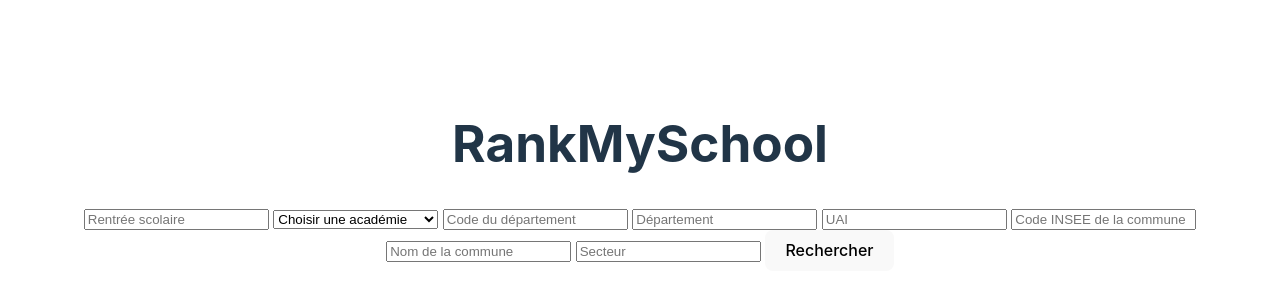
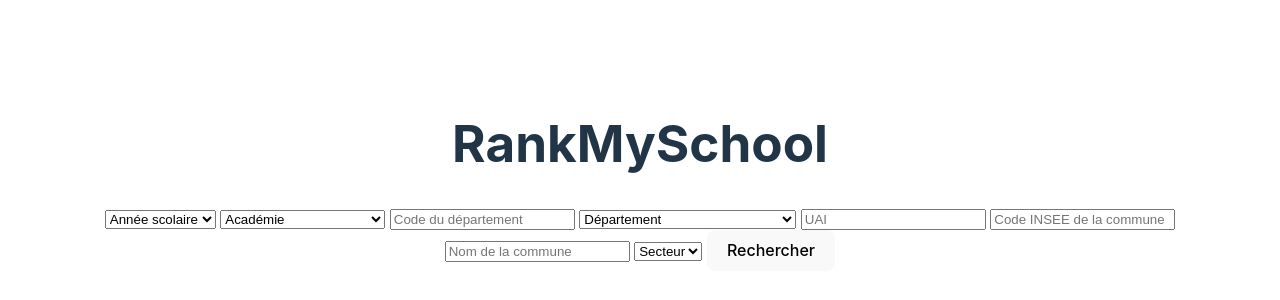
Before and after one commit to PreziosiR/RankMySchool, a Svelte app: page / in a window 1280 px wide. Shown: the part 216-516 px from the top of the page. Built offline with nearby package versions, Linux system fonts and the light colour scheme.

Commit message:
petit refacto des constantes + ajout de choix dans les listes déroulantes

```diff
--- a/src/App.svelte
+++ b/src/App.svelte
@@ -1,4 +1,11 @@
 <script>
+  import {
+    academies,
+    rentree_scolaire,
+    secteurs,
+    encodeParam,
+    departements,
+  } from "./utils.js";
   let schoolsDataset = { results: [] };
   let filteredResults = [];
   let rentreeScolaireFilter = "";
@@ -10,63 +17,11 @@
   let nomDeLaCommuneFilter = "";
   let secteurFilter = "";
 
-  const academies = [
-    "AIX-MARSEILLE",
-    "AMIENS",
-    "BESANCON",
-    "BORDEAUX",
-    "CAEN",
-    "CLERMONT-FERRAND",
-    "CORSE",
-    "CRETEIL",
-    "DIJON",
-    "GRENOBLE",
-    "GUADELOUPE",
-    "GUYANE",
-    "LA REUNION",
-    "LILLE",
-    "LIMOGES",
-    "LYON",
-    "MARTINIQUE",
-    "MAYOTTE",
-    "MONTPELLIER",
-    "NANCY-METZ",
-    "NANTES",
-    "NICE",
-    "NORMANDIE",
-    "ORLEANS-TOURS",
-    "PARIS",
-    "POITIERS",
-    "REIMS",
-    "RENNES",
-    "ROUEN",
-    "STRASBOURG",
-    "TOULOUSE",
-    "VERSAILLES"
-  ];
-
-  // Fonction d'assistance pour encoder les paramètres d'URL
-  function encodeParam(key, value) {
-    return `refine=${encodeURIComponent(key)}:${encodeURIComponent(value)}`;
-  }
-
   async function fetchData() {
     let baseUrl =
       "https://data.education.gouv.fr/api/explore/v2.1/catalog/datasets/fr-en-ips_ecoles_v2/records";
     let selectFields = [];
     let filters = [];
-
-    // Déterminer quels champs sélectionner en fonction des filtres renseignés
-    // if (rentreeScolaireFilter) selectFields.push("rentree_scolaire");
-    // if (academieFilter) selectFields.push("academie");
-    // if (codeDuDepartementFilter) selectFields.push("code_du_departement");
-    // if (departementFilter) selectFields.push("departement");
-    // if (uaiFilter) selectFields.push("uai");
-    // if (codeInseeDeLaCommuneFilter)
-    //   selectFields.push("code_insee_de_la_commune");
-    // if (nomDeLaCommuneFilter) selectFields.push("nom_de_la_commune");
-    // if (secteurFilter) selectFields.push("secteur");
-
 
     // Ajouter les filtres à l'URL
     if (rentreeScolaireFilter)
@@ -89,7 +44,7 @@
     if (selectFields.length > 0) {
       url += `&select=${encodeURIComponent(selectFields.join(","))}`;
     }
-      if (filters.length > 0) url += '&' + filters.join('&');
+    if (filters.length > 0) url += "&" + filters.join("&");
 
     // Construire l'URL avec les champs sélectionnés et les filtres
     const response = await fetch(url);
@@ -100,13 +55,14 @@
 
 <h1>RankMySchool</h1>
 <div>
-  <input
-    type="text"
-    placeholder="Rentrée scolaire"
-    bind:value={rentreeScolaireFilter}
-  />
+  <select bind:value={rentreeScolaireFilter}>
+    <option value="">Année scolaire</option>
+    {#each rentree_scolaire as year}
+      <option value={year}>{year}</option>
+    {/each}
+  </select>
   <select bind:value={academieFilter}>
-    <option value="">Choisir une académie</option>
+    <option value="">Académie</option>
     {#each academies as academie}
       <option value={academie}>{academie}</option>
     {/each}
@@ -116,7 +72,12 @@
     placeholder="Code du département"
     bind:value={codeDuDepartementFilter}
   />
-  <input type="text" placeholder="Département" bind:value={departementFilter} />
+  <select bind:value={departementFilter}>
+    <option value="">Département</option>
+    {#each departements as departement}
+      <option value={departement}>{departement}</option>
+    {/each}
+  </select>
     <input type="text" placeholder="UAI" bind:value={uaiFilter} />
     <input
       type="text"
@@ -128,7 +89,12 @@
       placeholder="Nom de la commune"
       bind:value={nomDeLaCommuneFilter}
     />
-  <input type="text" placeholder="Secteur" bind:value={secteurFilter} />
+    <select bind:value={secteurFilter}>
+      <option value="">Secteur</option>
+      {#each secteurs as secteur}
+        <option value={secteur}>{secteur}</option>
+      {/each}
+    </select>
     <button on:click={fetchData}>Rechercher</button>
 </div>
 <ul>
--- /dev/null
+++ b/src/utils.js
@@ -0,0 +1,156 @@
+export const academies = [
+  "AIX-MARSEILLE",
+  "AMIENS",
+  "BESANCON",
+  "BORDEAUX",
+  "CAEN",
+  "CLERMONT-FERRAND",
+  "CORSE",
+  "CRETEIL",
+  "DIJON",
+  "GRENOBLE",
+  "GUADELOUPE",
+  "GUYANE",
+  "LA REUNION",
+  "LILLE",
+  "LIMOGES",
+  "LYON",
+  "MARTINIQUE",
+  "MAYOTTE",
+  "MONTPELLIER",
+  "NANCY-METZ",
+  "NANTES",
+  "NICE",
+  "NORMANDIE",
+  "ORLEANS-TOURS",
+  "PARIS",
+  "POITIERS",
+  "REIMS",
+  "RENNES",
+  "ROUEN",
+  "STRASBOURG",
+  "TOULOUSE",
+  "VERSAILLES",
+];
+
+export const rentree_scolaire = [
+  "2016-2017",
+  "2017-2018",
+  "2018-2019",
+  "2019-2020",
+  "2020-2021",
+  "2021-2022",
+];
+
+export const secteurs = [
+  "public",
+  "prive",
+];
+
+export const departements = [
+  "AIN",
+  "AISNE",
+  "ALLIER",
+  "ALPES-DE-HAUTE-PROVENCE",
+  "ALPES-MARITIMES",
+  "ARDECHE",
+  "ARDENNES",
+  "ARIEGE",
+  "AUBE",
+  "AUDE",
+  "AVEYRON",
+  "BAS-RHIN",
+  "BOUCHES-DU-RHONE",
+  "CALVADOS",
+  "CANTAL",
+  "CHARENTE",
+  "CHARENTE-MARITIME",
+  "CHER",
+  "CORREZE",
+  "CORSE-DU-SUD",
+  "COTE D\'OR",
+  "COTES D\'ARMOR",
+  "CREUSE",
+  "DEUX-SEVRES",
+  "DORDOGNE",
+  "DOUBS",
+  "DROME",
+  "ESSONNE",
+  "EURE",
+  "EURE-ET-LOIR",
+  "FINISTERE",
+  "GARD",
+  "GERS",
+  "GIRONDE",
+  "GUADELOUPE",
+  "GUYANE",
+  "HAUT-RHIN",
+  "HAUTE SAVOIE",
+  "HAUTE-CORSE",
+  "HAUTE-GARONNE",
+  "HAUTE-LOIRE",
+  "HAUTE-MARNE",
+  "HAUTE-SAONE",
+  "HAUTE-VIENNE",
+  "HAUTES-ALPES",
+  "HAUTES-PYRENEES",
+  "HAUTS-DE-SEINE",
+  "HERAULT",
+  "ILLE-ET-VILAINE",
+  "INDRE",
+  "INDRE-ET-LOIRE",
+  "ISERE",
+  "JURA",
+  "LA REUNION",
+  "LANDES",
+  "LOIR-ET-CHER",
+  "LOIRE",
+  "LOIRE-ATLANTIQUE",
+  "LOIRET",
+  "LOT",
+  "LOT-ET-GARONNE",
+  "LOZERE",
+  "MAINE-ET-LOIRE",
+  "MANCHE",
+  "MARNE",
+  "MARTINIQUE",
+  "MAYENNE",
+  "MAYOTTE",
+  "MEURTHE-ET-MOSELLE",
+  "MEUSE",
+  "MORBIHAN",
+  "MOSELLE",
+  "NIEVRE",
+  "NORD",
+  "OISE",
+  "ORNE",
+  "PARIS",
+  "PAS-DE-CALAIS",
+  "PUY-DE-DOME",
+  "PYRENEES-ATLANTIQUES",
+  "PYRENEES-ORIENTALES",
+  "RHONE",
+  "SAONE-ET-LOIRE",
+  "SARTHE",
+  "SAVOIE",
+  "SEINE MARITIME",
+  "SEINE-ET-MARNE",
+  "SEINE-SAINT-DENIS",
+  "SOMME",
+  "TARN",
+  "TARN-ET-GARONNE",
+  "TERRITOIRE DE BELFORT",
+  "VAL-D'OISE",
+  "VAL-DE-MARNE",
+  "VAR",
+  "VAUCLUSE",
+  "VENDEE",
+  "VIENNE",
+  "VOSGES",
+  "YONNE",
+]
+
+// Fonction d'assistance pour encoder les paramètres d'URL
+export function encodeParam(key, value) {
+  return `refine=${encodeURIComponent(key)}:${encodeURIComponent(value)}`;
+}
```
Lines whose indentation alone changed are shown as unchanged.
